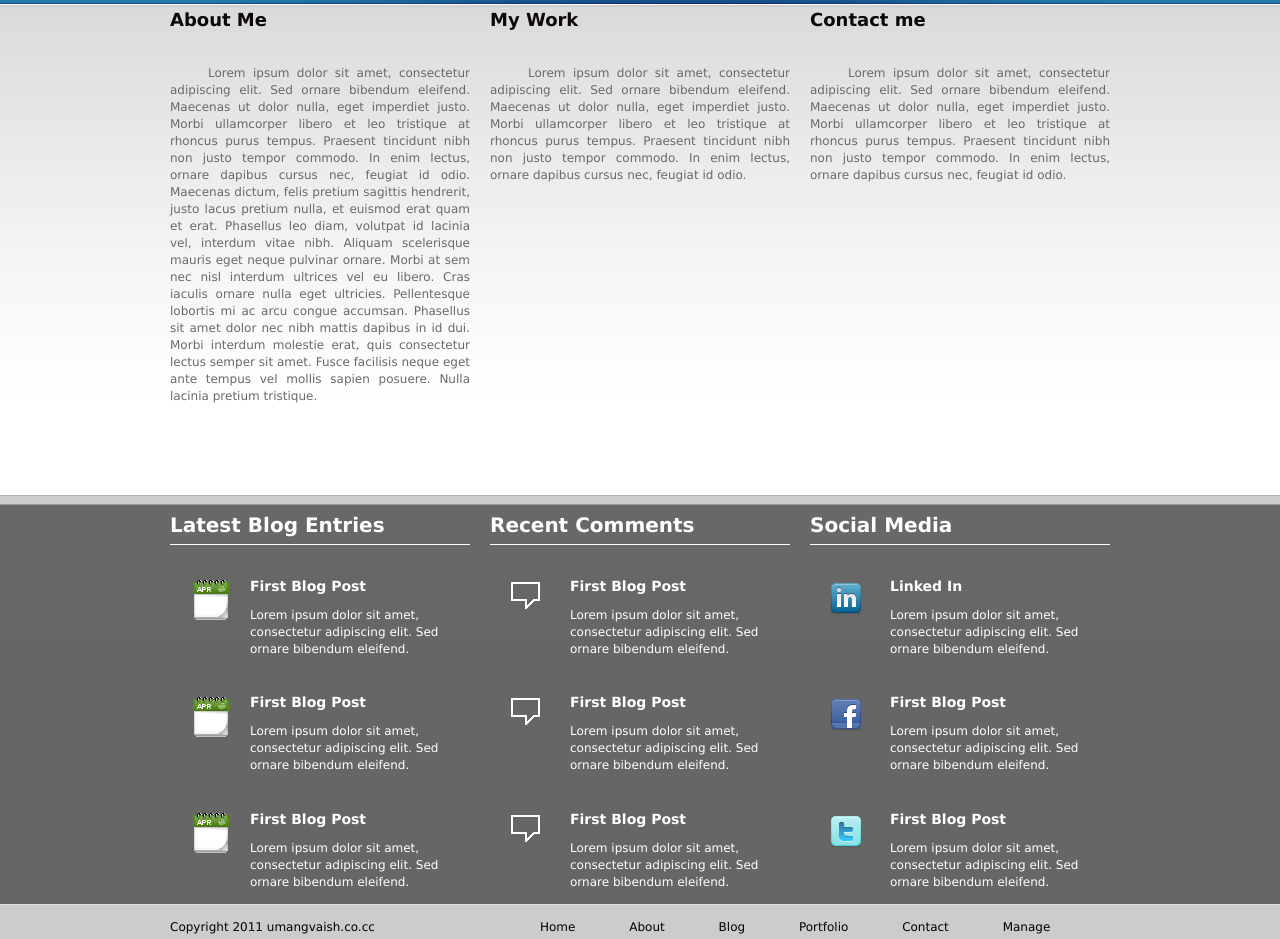
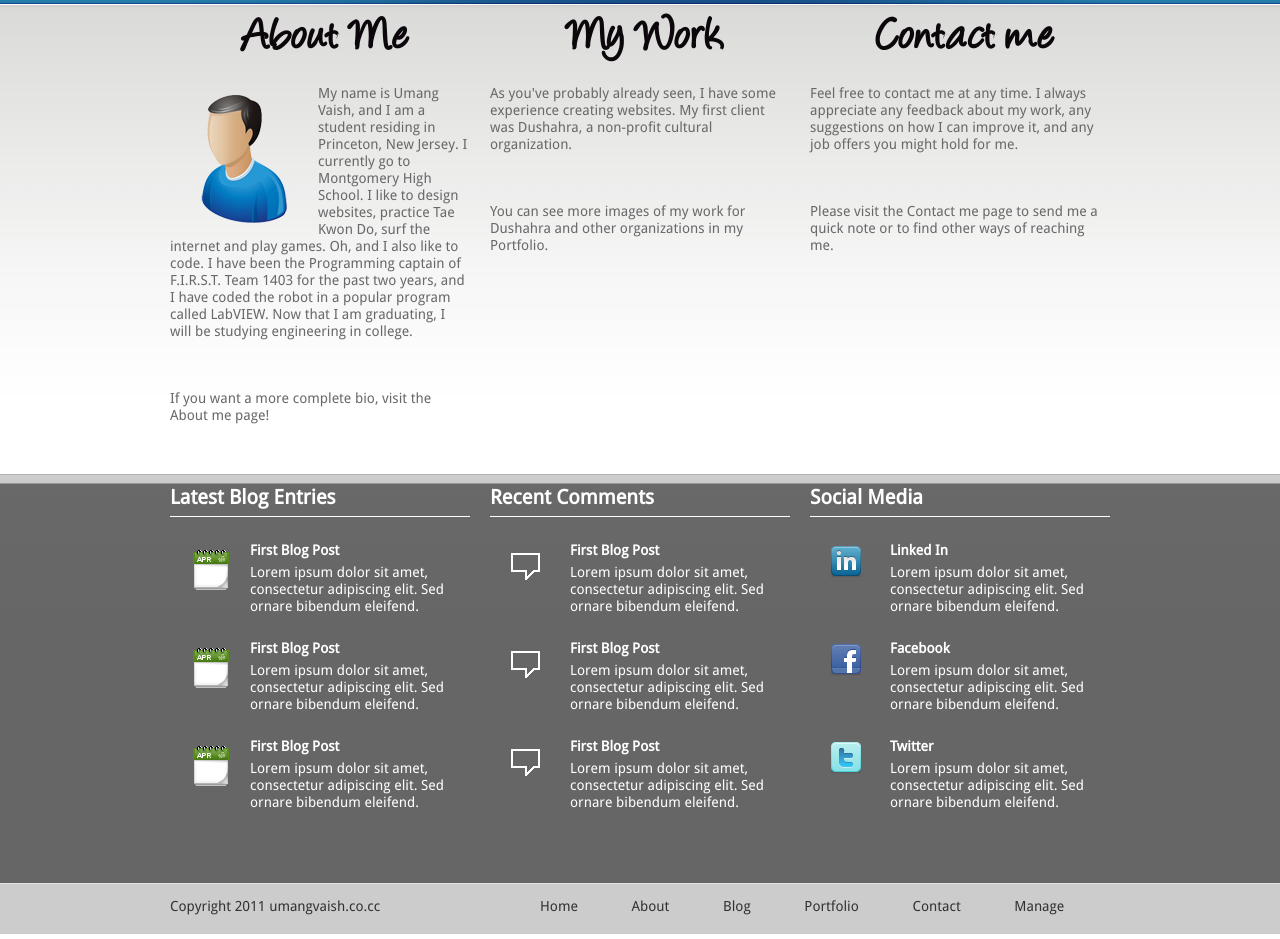
Before and after one commit to umangv620/Portfolio, a plain HTML site: page index.html in a window 1280 px wide. Shown: the part 595-1534 px from the top of the page. Drawn offline with nearby package versions, Linux system fonts and the light colour scheme.

Commit message:
added fonts and finished the content section.

```diff
--- a/css/style.css
+++ b/css/style.css
@@ -3,19 +3,27 @@
 *
 **/
 
+@font-face{
+	font-family: droid;
+	src: url('fonts/droid.ttf');
+}
 body{
 	color: #696969;
-	font-size: 12px;
+	font-size: 14px;
 	line-height: 17px;
-	font-family: verdana;
+	font-family: droid;
 	padding: 0;
 	margin:0;
 	background: url(../images/header_bg.png) repeat-x;
 }
-
 a{
 	text-decoration: none;
 }
+@font-face{
+	font-family: angelina;
+	src: url('fonts/angelina.ttf');
+}
+
 
 .header{
 	height: 100px;
@@ -114,21 +122,26 @@ a{
 	}
 
 .content{
-	height: 490px;
+	height: auto;
 	background: url(../images/content_bg.png) repeat-x;
 	overflow: hidden;
 }
 
 	.content h2 {
-		font: Myriad Pro 23px normal;
+		font-family: angelina;
+		font-size: 50px;
 		line-height: 30px;
 		color: #0b070b;
-		margin: 0 0 30px 0;
+		text-align: center;
+		margin: 20px 0 30px 10px;
+	}
+	.content .grid_4 p img.fleft{
+		float: left;
+		padding: 10px;
+		margin: 0;
 	}
 	.content .grid_4 p{
-		text-align: justify;
-		text-indent: 38px;
-		margin: 0 0 56px 0;
+		margin: 0 0 50px 0;
 	}
 
 .footer{
@@ -140,7 +153,7 @@ a{
 	color: #ffffff;
 }
 	.footer .grid_4 .title{
-		padding: 5px 0 10px 0;
+		padding: 15px 0 10px 0;
 		font-size: 20px;
 		border-bottom: 1px solid white;
 	}
@@ -212,7 +225,7 @@ a{
 	display: block;
 	overflow: hidden;
 	background: url(../images/footer_nav_bg.png) repeat-x bottom center;
-	color: #000000;
+	color: #333333;
 }
 	.footernav .grid_4{
 		margin-top: 15px;
@@ -224,5 +237,5 @@ a{
 		.footernav .grid_8 a{
 			margin-left: 50px;
 			text-decoration: none;
-			color: #000000;
+			color: #333333;
 		}
--- a/index.html
+++ b/index.html
@@ -2,8 +2,8 @@
 <head>
     <meta http-equiv="Content-Type" content="text/html; charset=UTF-8" />
     <title>Portfolio</title>
-    <link href="text/css" href="css/reset.css" rel="stylesheet" media="all" />
-    <link href="text/css" href="css/text.css" rel="stylesheet" media="all" />
+    <link type="text/css" href="css/reset.css" rel="stylesheet" media="all" />
+    <link type="text/css" href="css/text.css" rel="stylesheet" media="all" />
     <link type="text/css" href="css/960.css" rel="stylesheet" media="all" />
     <link type="text/css" href="css/style.css" rel="stylesheet" media="all" />
 <script src="http://ajax.googleapis.com/ajax/libs/jquery/1.4.2/jquery.min.js" type="text/javascript"></script>
@@ -12,7 +12,6 @@
 <script type="text/javascript">
 		var flashvars = {};
 		flashvars.xml = "config.xml";
-		flashvars.font = "font.swf";
 		var attributes = {};
 		attributes.wmode = "transparent";
 		attributes.id = "slider";
@@ -46,21 +45,25 @@
         <div class="container_12">
 			<div class="grid_4">
 				<h2>
-					<strong>About Me</strong><br />
+					About Me<br />
 				</h2>
-				<p>Lorem ipsum dolor sit amet, consectetur adipiscing elit. Sed ornare bibendum eleifend. Maecenas ut dolor nulla, eget imperdiet justo. Morbi ullamcorper libero et leo tristique at rhoncus purus tempus. Praesent tincidunt nibh non justo tempor commodo. In enim lectus, ornare dapibus cursus nec, feugiat id odio. Maecenas dictum, felis pretium sagittis hendrerit, justo lacus pretium nulla, et euismod erat quam et erat. Phasellus leo diam, volutpat id lacinia vel, interdum vitae nibh. Aliquam scelerisque mauris eget neque pulvinar ornare. Morbi at sem nec nisl interdum ultrices vel eu libero. Cras iaculis ornare nulla eget ultricies. Pellentesque lobortis mi ac arcu congue accumsan. Phasellus sit amet dolor nec nibh mattis dapibus in id dui. Morbi interdum molestie erat, quis consectetur lectus semper sit amet. Fusce facilisis neque eget ante tempus vel mollis sapien posuere. Nulla lacinia pretium tristique.</p>
+				<p>
+				<img src="images/icons/user.png" class="fleft">
+				My name is Umang Vaish, and I am a student residing in Princeton, New Jersey. I currently go to Montgomery High School. I like to design websites, practice Tae Kwon Do, surf the internet and play games. Oh, and I also like to code. I have been the Programming captain of F.I.R.S.T. Team 1403 for the past two years, and I have coded the robot in a popular program called LabVIEW. Now that I am graduating, I will be studying engineering in college.  </p><p>
+				If you want a more complete bio, visit the About me page!</p>
 			</div>
 			<div class="grid_4">
 				<h2>
 					<strong>My Work</strong><br />
 				</h2>
-				<p> Lorem ipsum dolor sit amet, consectetur adipiscing elit. Sed ornare bibendum eleifend. Maecenas ut dolor nulla, eget imperdiet justo. Morbi ullamcorper libero et leo tristique at rhoncus purus tempus. Praesent tincidunt nibh non justo tempor commodo. In enim lectus, ornare dapibus cursus nec, feugiat id odio.</p>
+				<p> As you've probably already seen, I have some experience creating websites. My first client was Dushahra, a non-profit cultural organization. </p><p>
+				You can see more images of my work for Dushahra and other organizations in my Portfolio.</p>
 			</div>
 			<div class="grid_4">
 				<h2>
 					<strong>Contact me</strong><br />
 				</h2>
-				<p> Lorem ipsum dolor sit amet, consectetur adipiscing elit. Sed ornare bibendum eleifend. Maecenas ut dolor nulla, eget imperdiet justo. Morbi ullamcorper libero et leo tristique at rhoncus purus tempus. Praesent tincidunt nibh non justo tempor commodo. In enim lectus, ornare dapibus cursus nec, feugiat id odio.</p>
+				<p> Feel free to contact me at any time. I always appreciate any feedback about my work, any suggestions on how I can improve it, and any job offers you might hold for me.  </p><p> Please visit the Contact me page to send me a quick note or to find other ways of reaching me.</p>
 			</div>
 			<div class="clear"></div>
 		</div>
@@ -104,11 +107,11 @@
 					<p> Lorem ipsum dolor sit amet, consectetur adipiscing elit. Sed ornare bibendum eleifend.</p>
 				</div></div>
 				<div class="social"><div class="fb">
-					<h2>First Blog Post</h2>
+					<h2>Facebook</h2>
 					<p> Lorem ipsum dolor sit amet, consectetur adipiscing elit. Sed ornare bibendum eleifend.</p>
 				</div></div>
 				<div class="social"><div class="twitter">
-					<h2>First Blog Post</h2>
+					<h2>Twitter</h2>
 					<p> Lorem ipsum dolor sit amet, consectetur adipiscing elit. Sed ornare bibendum eleifend.</p>
 				</div></div>
             </div>
```
Also changed, not shown: css/fonts/Vera.ttf (added), css/fonts/angelina.ttf (added), css/fonts/droid.ttf (added), css/fonts/lunabar.TTF (added), css/fonts/share.otf (added), images/icons/user.png (added).
